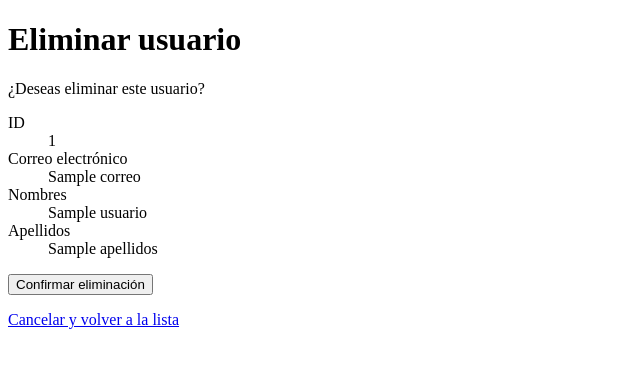
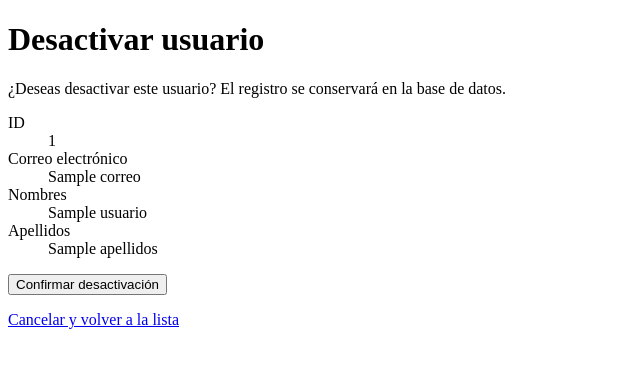
Before and after one commit to mangoappco/mango-next, a PHP site: the page made by src/Vistas/usuarios/eliminar.php in a window 1280 px wide. Shown: the top 368 px of the page, without its empty margins (0-640 px from the left). Run offline with PHP 8.4, Linux system fonts and the light colour scheme; the template is opened without the code that fills it: most values are stand-ins (such as "Sample title", 1, 10 or a date in 2020).

Commit message:
feat: cambiar funcionalidad de eliminación de usuario a desactivación, conservando el registro en la base de datos

```diff
--- a/src/Vistas/usuarios/detalle.php
+++ b/src/Vistas/usuarios/detalle.php
@@ -46,8 +46,8 @@ function escaparTextoDetalle(string $valor): string
     </p>
 
     <p>
-        <?php if ($esAdministrador): ?>
-            <a href="index.php?accion=eliminar&id=<?= (int) $usuario['id'] ?>">Eliminar usuario</a>
+        <?php if ($esAdministrador && (int) $usuario['activo'] === 1): ?>
+            <a href="index.php?accion=desactivar&id=<?= (int) $usuario['id'] ?>">Desactivar usuario</a>
         <?php endif; ?>
     </p>
 
--- a/src/Vistas/usuarios/eliminar.php
+++ b/src/Vistas/usuarios/eliminar.php
@@ -14,12 +14,12 @@ function escaparTextoEliminacion(string $valor): string
 <html lang="es">
 <head>
     <meta charset="UTF-8">
-    <title>Eliminar usuario</title>
+    <title>Desactivar usuario</title>
 </head>
 <body>
-    <h1>Eliminar usuario</h1>
+    <h1>Desactivar usuario</h1>
 
-    <p>¿Deseas eliminar este usuario?</p>
+    <p>¿Deseas desactivar este usuario? El registro se conservará en la base de datos.</p>
 
     <dl>
         <dt>ID</dt>
@@ -35,9 +35,9 @@ function escaparTextoEliminacion(string $valor): string
         <dd><?= escaparTextoEliminacion((string) $usuario['apellidos']) ?></dd>
     </dl>
 
-    <form method="post" action="index.php?accion=eliminar&id=<?= (int) $usuario['id'] ?>">
+    <form method="post" action="index.php?accion=desactivar&id=<?= (int) $usuario['id'] ?>">
         <input type="hidden" name="token_csrf" value="<?= escaparTextoEliminacion($tokenCsrf) ?>">
-        <button type="submit">Confirmar eliminación</button>
+        <button type="submit">Confirmar desactivación</button>
     </form>
 
     <p>
--- a/src/Vistas/usuarios/index.php
+++ b/src/Vistas/usuarios/index.php
@@ -73,7 +73,9 @@ function escaparHtml(string $valor): string
                             <a href="index.php?accion=ver&id=<?= (int) $usuario['id'] ?>">Ver</a>
                             <?php if ($esAdministrador): ?>
                                 <a href="index.php?accion=editar&id=<?= (int) $usuario['id'] ?>">Editar</a>
-                                <a href="index.php?accion=eliminar&id=<?= (int) $usuario['id'] ?>">Eliminar</a>
+                                <?php if ((int) $usuario['activo'] === 1): ?>
+                                    <a href="index.php?accion=desactivar&id=<?= (int) $usuario['id'] ?>">Desactivar</a>
+                                <?php endif; ?>
                             <?php endif; ?>
                         </td>
                     </tr>
```
Also changed, not shown: src/Controladores/ControladorUsuarios.php (+4 -4 lines), src/Core/Application.php (+7 -7 lines), src/Modelos/ModeloUsuario.php (+6 -5 lines).
